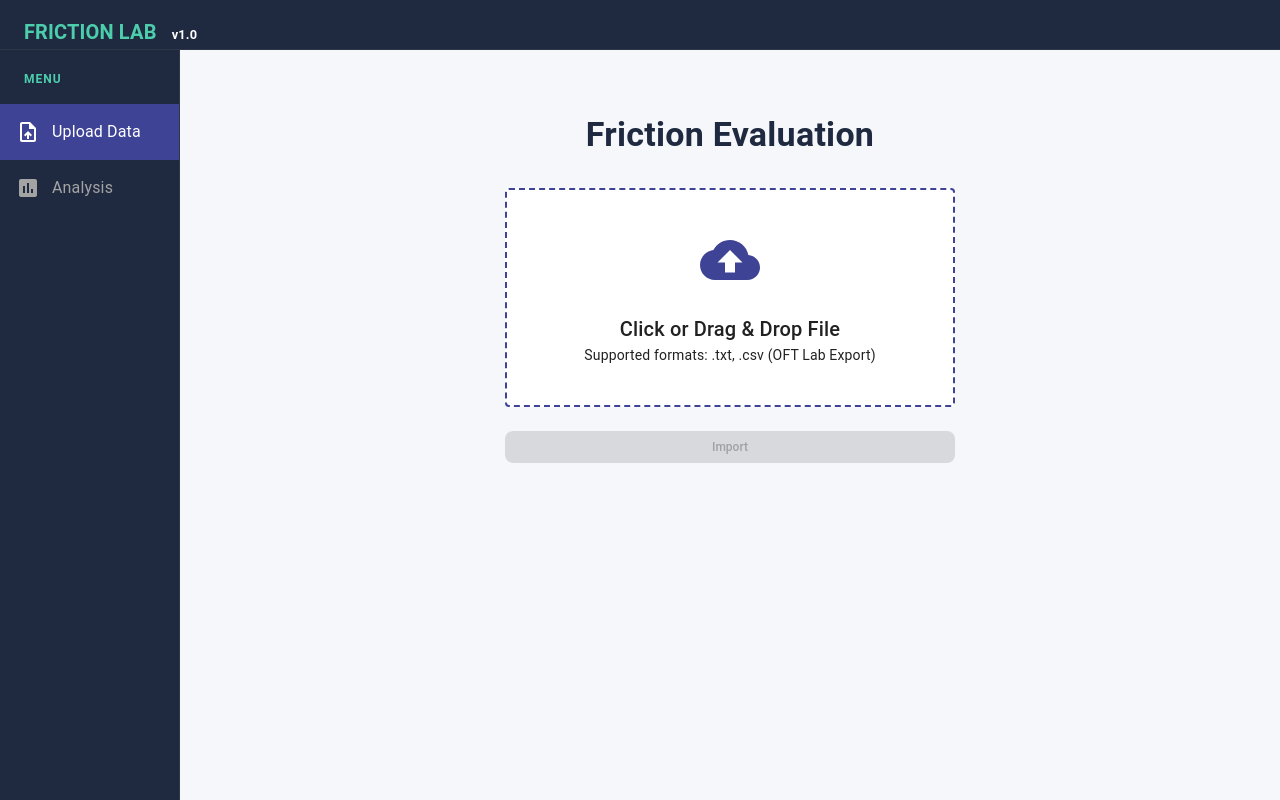
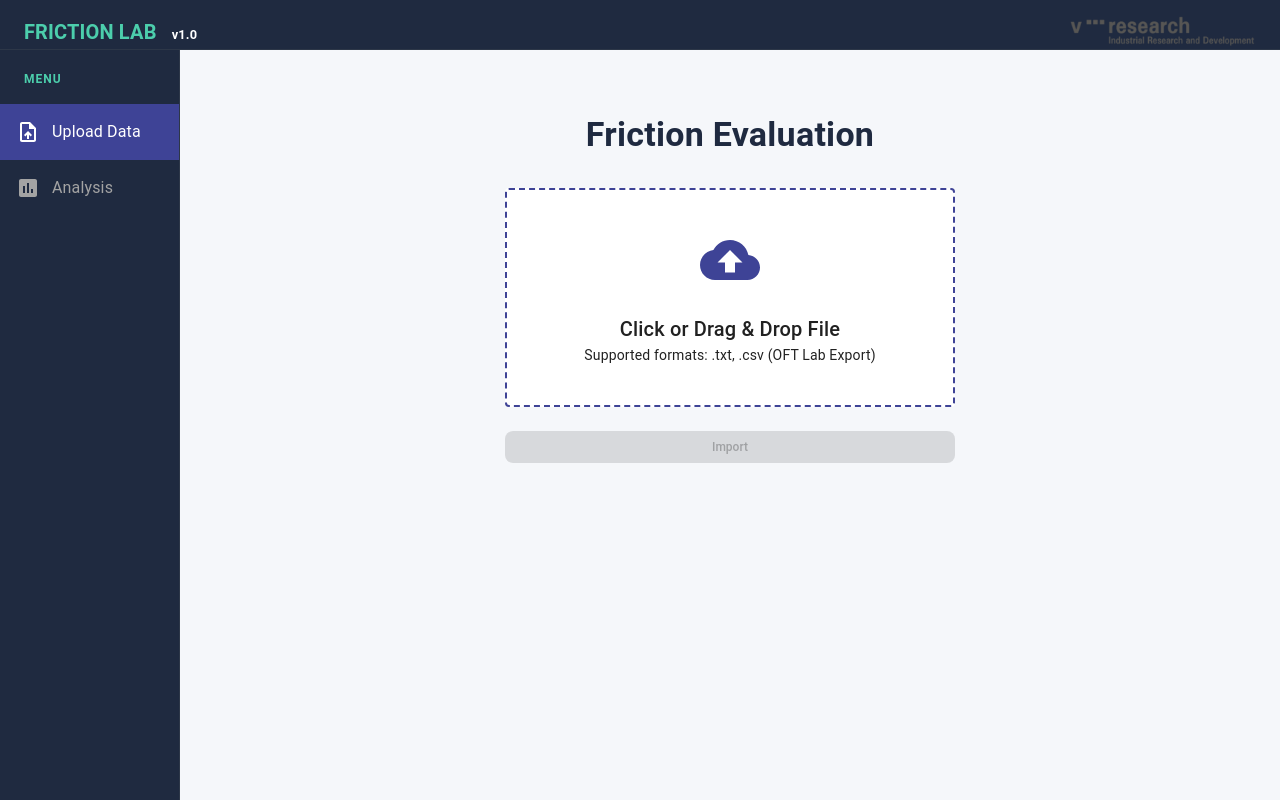
Before and after one commit to rashidkazemiii/aicelab-eval-tool, a React app in the folder frontend/: page / in a window 1280 px wide. Built offline with nearby package versions, Linux system fonts and the light colour scheme; the HTML template or start-up script is replaced by a standard one.

Commit message:
icon added to GUI

```diff
--- a/frontend/src/components/layout/Navbar.jsx
+++ b/frontend/src/components/layout/Navbar.jsx
@@ -1,5 +1,6 @@
 import React from 'react';
 import { AppBar, Toolbar, Typography, Box } from '@mui/material';
+import vResearchLogo from '../../assets/V-Research.png';
 
 export default function Navbar() {
   return (
@@ -18,6 +19,7 @@ export default function Navbar() {
           FRICTION LAB <span style={{ color: '#fff', fontSize: '0.8rem', marginLeft: '10px' }}>v1.0</span>
         </Typography>
         <Box sx={{ flexGrow: 1 }} />
+        <Box component="img" src={vResearchLogo} alt="V-Research" sx={{ height: 32, objectFit: 'contain' }} />
       </Toolbar>
     </AppBar>
   );
```
Also changed, not shown: frontend/src/assets/V-Research.png (added).
